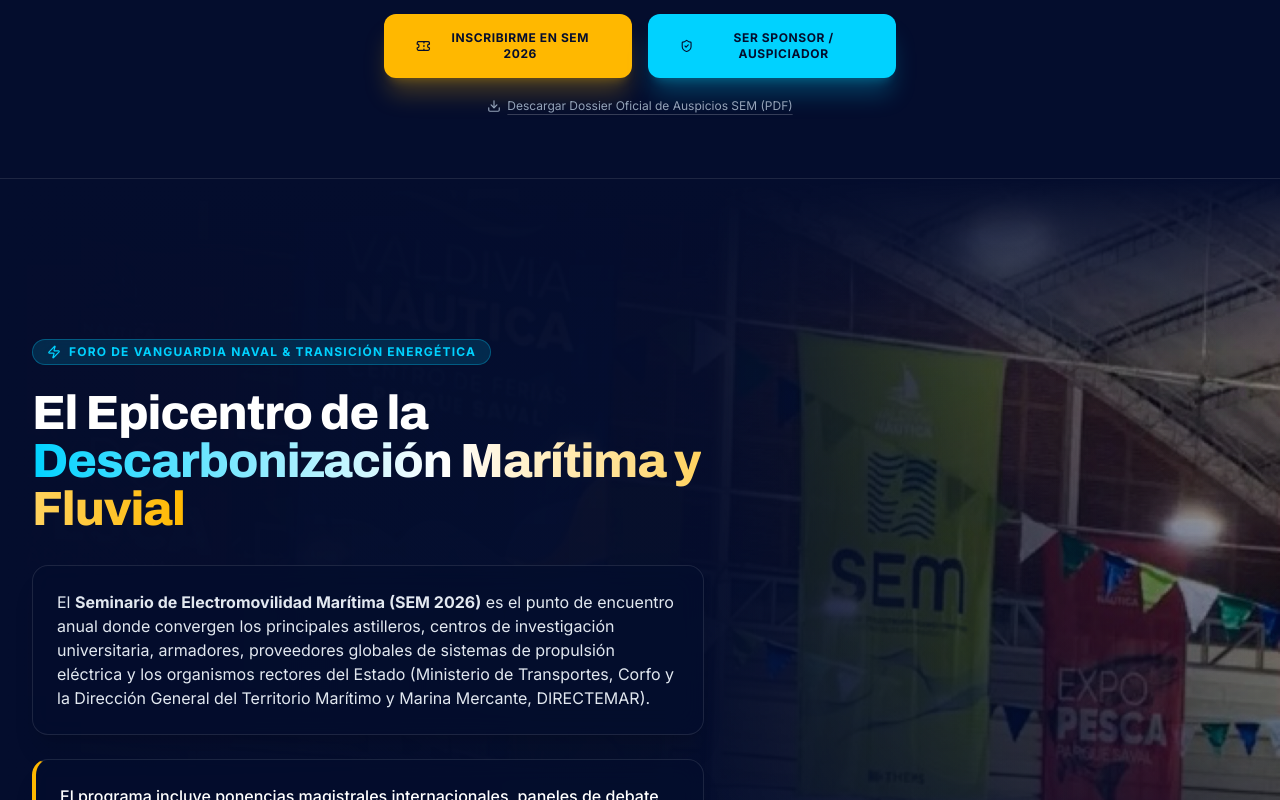
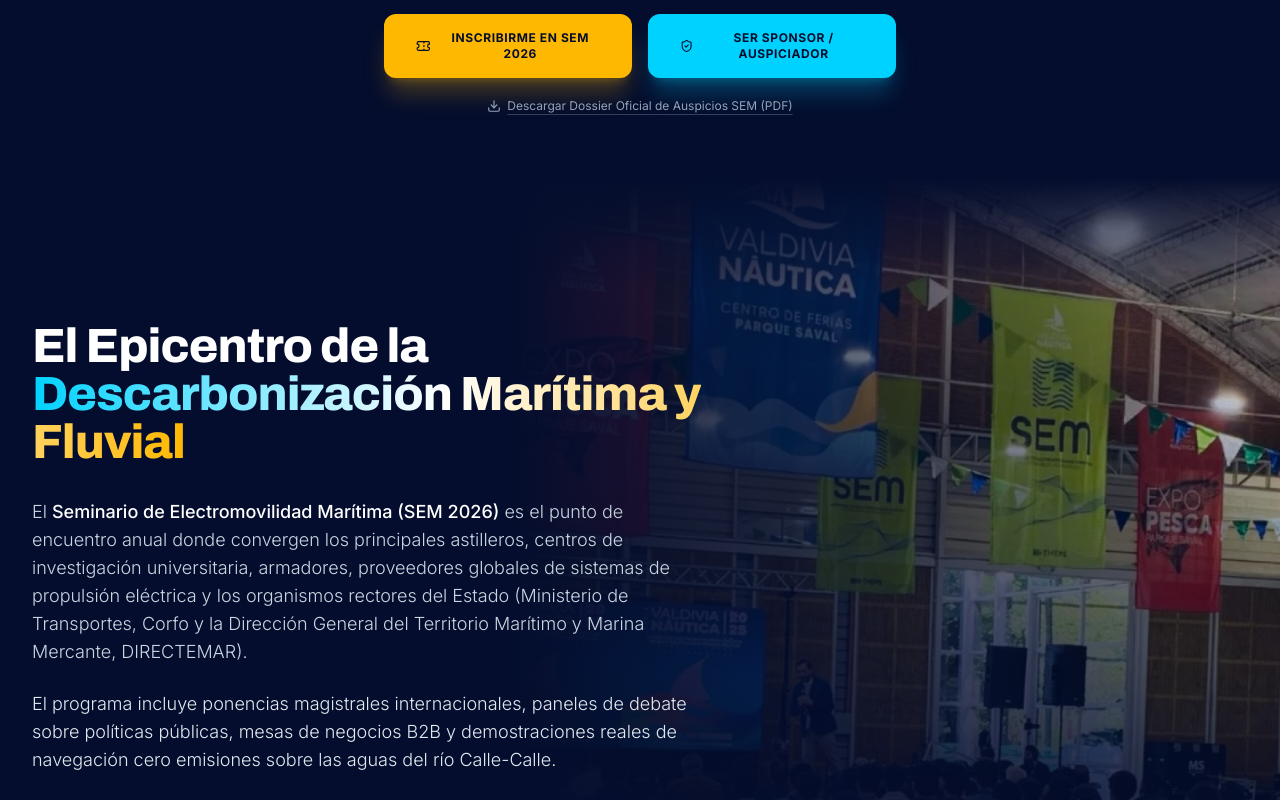
Before and after one commit to erikogodoy/web-valdivia-nautica-2026, a Next.js app: page /sem in a window 1280 px wide. Shown: the part 620-1420 px from the top of the page. Built offline with nearby package versions, Linux system fonts and the light colour scheme.

Commit message:
style(sem): remove separator border, remove tag, clean paragraph styling, and expand auditorium photo framing to show seminar stage and audience

```diff
--- a/src/app/sem/page.tsx
+++ b/src/app/sem/page.tsx
@@ -1,7 +1,6 @@
 'use client';
 
-import React, { useState, useRef } from 'react';
-import { motion, useScroll, useTransform } from 'framer-motion';
+import React, { useState } from 'react';
 import Header from '@/components/ui/Header';
 import Footer from '@/components/ui/Footer';
 import ContactModal from '@/components/ui/ContactModal';
@@ -40,14 +39,6 @@
     isOpen: false,
     level: 'general',
   });
-
-  // Parallax setup for the full-width auditorium photograph
-  const parallaxRef = useRef<HTMLDivElement>(null);
-  const { scrollYProgress } = useScroll({
-    target: parallaxRef,
-    offset: ['start end', 'end start'],
-  });
-  const parallaxY = useTransform(scrollYProgress, [0, 1], ['-16%', '16%']);
 
   const handleOpenModal = (type = 'sponsor', level = '') => {
     if (type === 'sem') {
@@ -146,37 +137,24 @@
           </div>
         </section>
 
-        {/* 2. DESCRIPCIÓN DEL SEM CON FONDO FOTOGRÁFICO Y OVERLAY DIRECCIONAL */}
-        <section
-          ref={parallaxRef}
-          className="relative py-24 sm:py-32 lg:py-40 border-t border-white/10 overflow-hidden bg-poster-midnight"
-        >
-          {/* Fondo fotográfico con Parallax y Overlay direccional */}
-          <div className="absolute inset-0 overflow-hidden pointer-events-none">
-            <motion.div
-              style={{ y: parallaxY }}
-              className="absolute inset-0 -top-[15%] -bottom-[15%] h-[130%] w-full will-change-transform"
-            >
-              <img
-                src="/images/sem-auditorio-conferencia.jpg"
-                alt="Auditorio y conferencias del Seminario de Electromovilidad Marítima SEM en Parque Saval"
-                className="w-full h-full object-cover object-[70%_center] sm:object-right filter brightness-[0.82] contrast-[1.08]"
-              />
-            </motion.div>
-            {/* Overlay direccional: oscuro a la izquierda detrás del texto, más clara/despejada la foto a la derecha */}
-            <div className="absolute inset-0 bg-gradient-to-r from-poster-midnight via-poster-midnight/95 via-45% md:via-55% to-poster-midnight/30 sm:to-transparent" />
-            {/* Suave degradado superior e inferior para transición fluida */}
-            <div className="absolute inset-0 bg-gradient-to-b from-poster-midnight via-transparent via-20% to-poster-midnight" />
+        {/* 2. DESCRIPCIÓN DEL SEM CON FONDO FOTOGRÁFICO DE MÁXIMA AMPLITUD Y OVERLAY */}
+        <section className="relative py-20 sm:py-28 lg:py-36 overflow-hidden bg-poster-midnight">
+          {/* Fondo fotográfico ampliado a la derecha sin recorte por parallax */}
+          <div className="absolute right-0 top-0 bottom-0 w-full md:w-[64%] lg:w-[60%] h-full overflow-hidden pointer-events-none">
+            <img
+              src="/images/sem-auditorio-conferencia.jpg"
+              alt="Auditorio y conferencias del Seminario de Electromovilidad Marítima SEM en Parque Saval"
+              className="w-full h-full object-cover object-[center_72%] filter brightness-95 contrast-[1.05]"
+            />
+            {/* Gradiente direccional para fundir suavemente con el fondo medianoche de la izquierda */}
+            <div className="absolute inset-0 bg-gradient-to-r from-poster-midnight via-poster-midnight/80 via-20% md:via-28% to-transparent" />
+            {/* Suave degradado superior e inferior para transición perfecta */}
+            <div className="absolute inset-0 bg-gradient-to-b from-poster-midnight via-transparent via-15% to-poster-midnight" />
           </div>
 
-          {/* Contenido alineado a la izquierda con solo los párrafos 2 y 4 */}
+          {/* Contenido limpio alineado a la izquierda */}
           <div className="relative z-10 max-w-7xl mx-auto px-4 sm:px-6 lg:px-8">
-            <div className="max-w-2xl text-left">
-              <span className="inline-flex items-center gap-2 px-3.5 py-1 rounded-full bg-poster-cyan/15 border border-poster-cyan/30 text-poster-cyan text-xs font-bold uppercase tracking-widest mb-6 backdrop-blur-md">
-                <Zap className="w-3.5 h-3.5 text-poster-cyan" />
-                Foro de Vanguardia Naval & Transición Energética
-              </span>
-
+            <div className="max-w-xl lg:max-w-2xl text-left">
               <h2 className="text-3xl sm:text-4xl md:text-5xl font-archivo font-extrabold text-white tracking-tight leading-tight mb-8">
                 El Epicentro de la{' '}
                 <span className="text-transparent bg-clip-text bg-gradient-to-r from-poster-cyan via-white to-poster-gold">
@@ -184,14 +162,14 @@
                 </span>
               </h2>
 
-              <div className="space-y-6 text-slate-200 text-sm sm:text-base leading-relaxed font-sans">
+              <div className="space-y-6 text-slate-300 text-sm sm:text-base md:text-lg leading-relaxed font-sans font-light">
                 {/* Párrafo 2 */}
-                <p className="bg-poster-midnight/70 p-6 rounded-2xl border border-white/10 backdrop-blur-md shadow-xl">
-                  El <strong>Seminario de Electromovilidad Marítima (SEM 2026)</strong> es el punto de encuentro anual donde convergen los principales astilleros, centros de investigación universitaria, armadores, proveedores globales de sistemas de propulsión eléctrica y los organismos rectores del Estado (Ministerio de Transportes, Corfo y la Dirección General del Territorio Marítimo y Marina Mercante, DIRECTEMAR).
+                <p>
+                  El <strong className="text-white font-medium">Seminario de Electromovilidad Marítima (SEM 2026)</strong> es el punto de encuentro anual donde convergen los principales astilleros, centros de investigación universitaria, armadores, proveedores globales de sistemas de propulsión eléctrica y los organismos rectores del Estado (Ministerio de Transportes, Corfo y la Dirección General del Territorio Marítimo y Marina Mercante, DIRECTEMAR).
                 </p>
 
                 {/* Párrafo 4 */}
-                <p className="bg-poster-midnight/70 p-6 rounded-2xl border-l-4 border-l-poster-gold border-y border-r border-white/10 backdrop-blur-md shadow-xl text-white font-medium">
+                <p className="text-slate-200">
                   El programa incluye ponencias magistrales internacionales, paneles de debate sobre políticas públicas, mesas de negocios B2B y demostraciones reales de navegación cero emisiones sobre las aguas del río Calle-Calle.
                 </p>
               </div>
```
